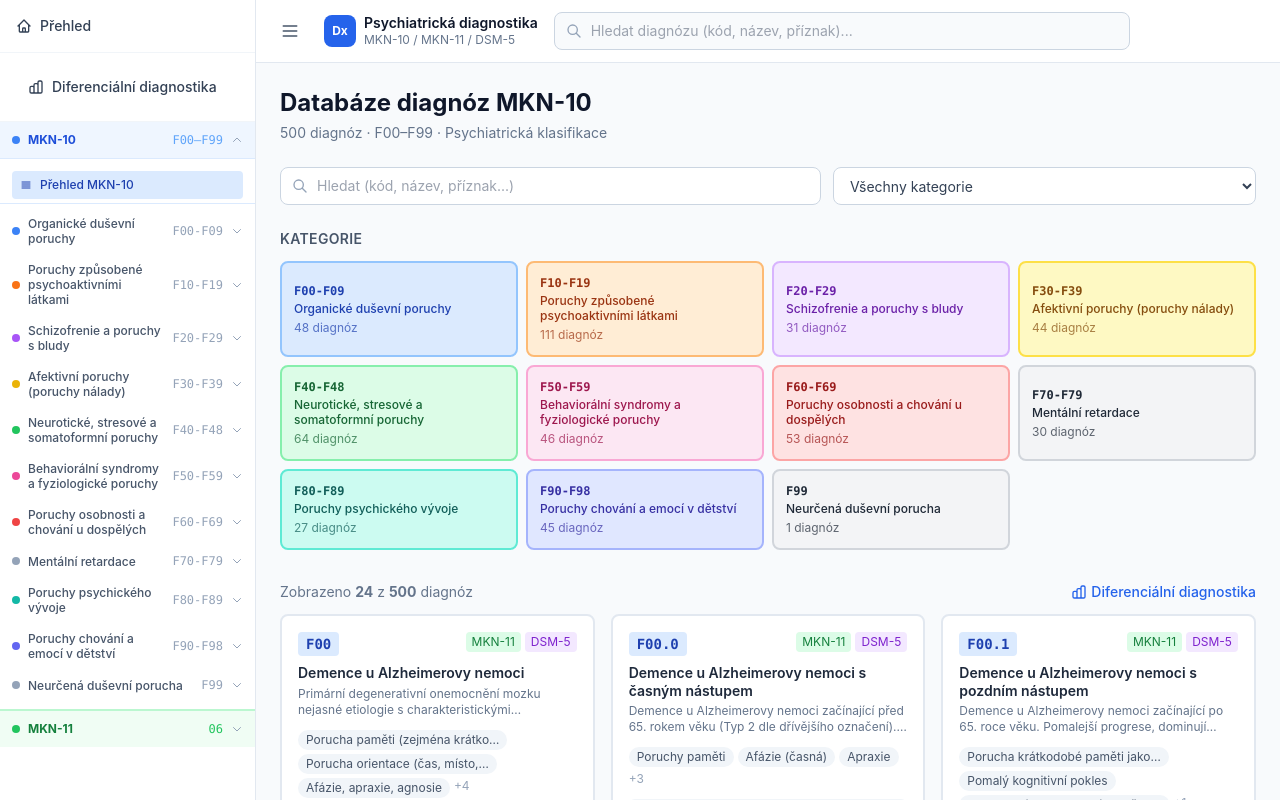
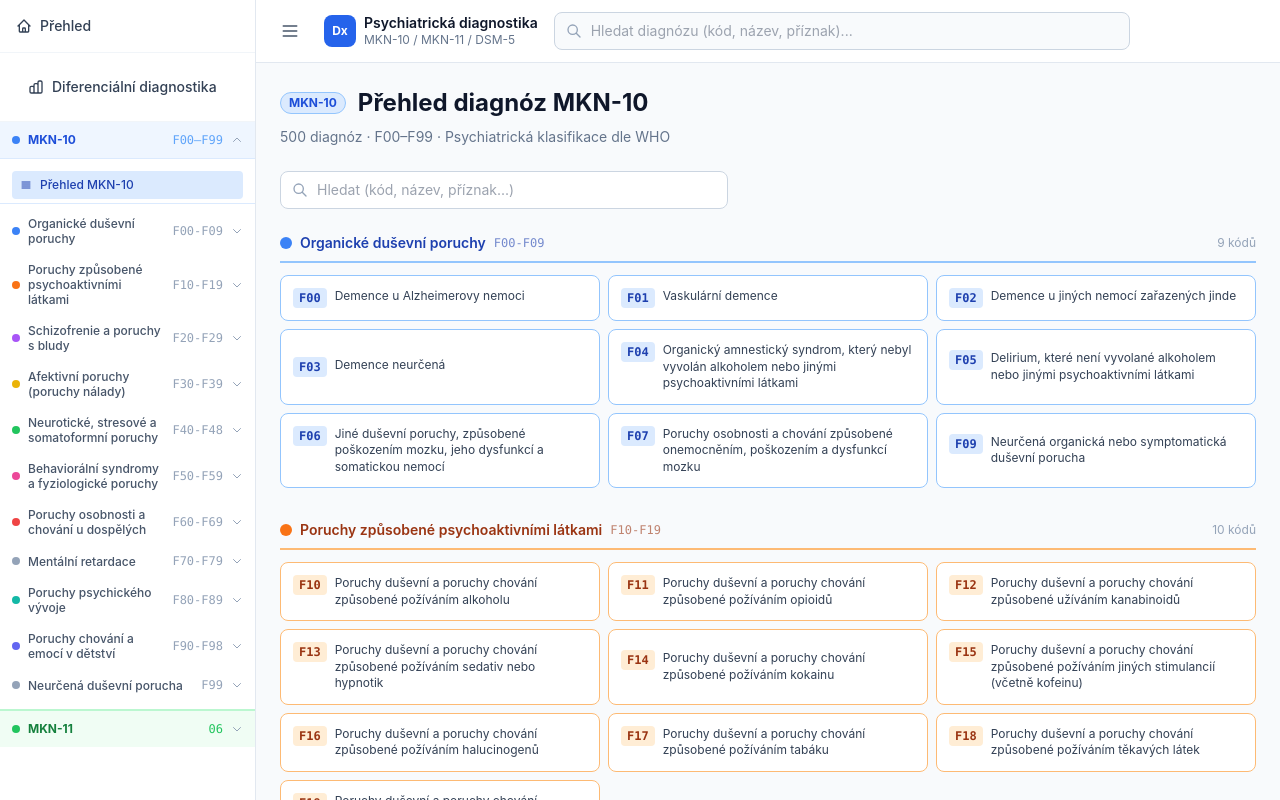
Before and after one commit to TS101-coder/psychiatricka-diagnostika, a React (Vite) app: page / in a window 1280 px wide. Built offline with nearby package versions, Linux system fonts and the light colour scheme.

Commit message:
feat: přehled MKN-10 přepracován do stejného layoutu jako MKN-11
Kategorie s barevnými záhlavími + kartičky pro každý hlavní kód.
Vyhledávání zobrazí flat list výsledků, výchozí pohled skupiny dle kategorií.

Co-Authored-By: Claude Sonnet 4.6 <noreply@anthropic.com>

```diff
--- a/src/pages/Home.jsx
+++ b/src/pages/Home.jsx
@@ -2,41 +2,55 @@ import { useState, useMemo } from 'react'
 import { useNavigate } from 'react-router-dom'
 import { useDiagnozy, useKategorie } from '../hooks/useDiagnozy'
 import { vyhledej, getKategorieBarva, BARVA_CLASSES } from '../utils/helpers'
-import DiagnozaKarta from '../components/DiagnozaKarta'
 
 export default function Home() {
-  const diagnozy = useDiagnozy()
+  const diagnozy  = useDiagnozy()
   const kategorie = useKategorie()
-  const navigate = useNavigate()
+  const navigate  = useNavigate()
   const [dotaz, setDotaz] = useState('')
-  const [vybKategorie, setVybKategorie] = useState('')
-  const [zobrazit, setZobrazit] = useState(24)
 
-  const filtrovane = useMemo(() => {
-    let vysledek = vyhledej(diagnozy, dotaz)
-    if (vybKategorie) {
-      const [od, do_] = vybKategorie.split('-')
+  // Pouze hlavní kódy (bez podkódů s tečkou)
+  const hlavni = useMemo(
+    () => diagnozy.filter(d => !d.kod.includes('.')),
+    [diagnozy]
+  )
+
+  // Výsledky hledání – přes celou databázi
+  const vysledky = useMemo(() => {
+    if (!dotaz.trim()) return null
+    return vyhledej(diagnozy, dotaz).slice(0, 60)
+  }, [diagnozy, dotaz])
+
+  // Skupiny hlavních kódů dle kategorie (zachovává pořadí z mapping.json)
+  const skupiny = useMemo(() => {
+    return kategorie.map(kat => {
+      const [od, do_] = kat.rozsah.split('-')
       const odNum = parseInt(od.replace('F', ''))
       const doNum = do_ ? parseInt(do_.replace('F', '')) : odNum
-      vysledek = vysledek.filter(d => {
+      const kody = hlavni.filter(d => {
         const num = parseInt(d.kod.replace('F', ''))
         return num >= odNum && num <= doNum
       })
-    }
-    return vysledek
-  }, [diagnozy, dotaz, vybKategorie])
-
-  const zobrazene = filtrovane.slice(0, zobrazit)
+      return { kat, kody }
+    }).filter(s => s.kody.length > 0)
+  }, [kategorie, hlavni])
 
   return (
-    <div>
+    <div className="max-w-5xl mx-auto">
+      {/* Záhlaví */}
       <div className="mb-6">
-        <h2 className="text-2xl font-bold text-slate-900 mb-1">Databáze diagnóz MKN-10</h2>
-        <p className="text-slate-500 text-sm">{diagnozy.length} diagnóz · F00–F99 · Psychiatrická klasifikace</p>
+        <div className="flex items-center gap-3 mb-2">
+          <span className="text-xs font-bold bg-blue-100 text-blue-700 border border-blue-300 px-2 py-0.5 rounded-full">MKN-10</span>
+          <h2 className="text-2xl font-bold text-slate-900">Přehled diagnóz MKN-10</h2>
+        </div>
+        <p className="text-slate-500 text-sm">
+          {diagnozy.length} diagnóz · F00–F99 · Psychiatrická klasifikace dle WHO
+        </p>
       </div>
 
-      <div className="flex flex-wrap gap-3 mb-6">
-        <div className="flex-1 min-w-64 relative">
+      {/* Vyhledávání */}
+      <div className="mb-6">
+        <div className="relative max-w-md">
           <svg className="absolute left-3 top-1/2 -translate-y-1/2 w-4 h-4 text-slate-400" fill="none" stroke="currentColor" viewBox="0 0 24 24">
             <path strokeLinecap="round" strokeLinejoin="round" strokeWidth={2} d="M21 21l-6-6m2-5a7 7 0 11-14 0 7 7 0 0114 0z" />
           </svg>
@@ -44,100 +58,85 @@ export default function Home() {
             type="text"
             placeholder="Hledat (kód, název, příznak...)"
             value={dotaz}
-            onChange={e => { setDotaz(e.target.value); setZobrazit(24) }}
+            onChange={e => setDotaz(e.target.value)}
             className="w-full pl-9 pr-4 py-2 text-sm border border-slate-300 rounded-lg bg-white focus:outline-none focus:ring-2 focus:ring-blue-500"
           />
+          {dotaz && (
+            <button
+              onClick={() => setDotaz('')}
+              className="absolute right-3 top-1/2 -translate-y-1/2 text-slate-400 hover:text-slate-600"
+            >✕</button>
+          )}
         </div>
-
-        <select
-          value={vybKategorie}
-          onChange={e => { setVybKategorie(e.target.value); setZobrazit(24) }}
-          className="text-sm border border-slate-300 rounded-lg px-3 py-2 bg-white focus:outline-none focus:ring-2 focus:ring-blue-500 text-slate-700"
-        >
-          <option value="">Všechny kategorie</option>
-          {kategorie.map(k => (
-            <option key={k.rozsah} value={k.rozsah}>{k.rozsah} – {k.nazev}</option>
-          ))}
-        </select>
-
-        {(dotaz || vybKategorie) && (
-          <button
-            onClick={() => { setDotaz(''); setVybKategorie(''); setZobrazit(24) }}
-            className="text-sm text-slate-600 hover:text-slate-900 px-3 py-2 rounded-lg border border-slate-300 hover:bg-slate-50"
-          >
-            Zrušit filtr
-          </button>
-        )}
       </div>
 
-      {!dotaz && !vybKategorie && (
-        <div className="mb-8">
-          <h3 className="text-sm font-semibold text-slate-600 mb-3 uppercase tracking-wide">Kategorie</h3>
-          <div className="grid grid-cols-2 md:grid-cols-3 lg:grid-cols-4 gap-2">
-            {kategorie.map(kat => {
-              const barva = getKategorieBarva(kat.nazev + kat.rozsah)
+      {/* Výsledky hledání */}
+      {vysledky ? (
+        <div>
+          <p className="text-sm text-slate-500 mb-3">Nalezeno: {vysledky.length} záznamů</p>
+          <div className="grid grid-cols-1 md:grid-cols-2 gap-2">
+            {vysledky.map(d => {
+              const barva = getKategorieBarva(d.kategorie)
               const bc = BARVA_CLASSES[barva] || BARVA_CLASSES.gray
-              const pocet = diagnozy.filter(d => {
-                const [od, do_] = kat.rozsah.split('-')
-                const num = parseInt(d.kod.replace('F', ''))
-                const odNum = parseInt(od.replace('F', ''))
-                const doNum = do_ ? parseInt(do_.replace('F', '')) : odNum
-                return num >= odNum && num <= doNum
-              }).length
               return (
                 <button
-                  key={kat.rozsah}
-                  onClick={() => setVybKategorie(kat.rozsah)}
-                  className={`text-left p-3 rounded-lg border-2 hover:shadow-md transition-all ${bc.bg} ${bc.border}`}
+                  key={d.id}
+                  onClick={() => navigate(`/diagnoza/${d.id}`)}
+                  className={`text-left p-3 rounded-lg border hover:shadow-sm transition-all ${bc.border} bg-white`}
                 >
-                  <div className={`text-xs font-mono font-bold ${bc.text}`}>{kat.rozsah}</div>
-                  <div className={`text-xs font-medium mt-0.5 ${bc.text} leading-tight`}>{kat.nazev}</div>
-                  <div className={`text-xs mt-1 opacity-70 ${bc.text}`}>{pocet} diagnóz</div>
+                  <div className="flex items-start gap-2">
+                    <span className={`font-mono text-xs font-bold px-1.5 py-0.5 rounded shrink-0 mt-0.5 ${bc.bg} ${bc.text}`}>{d.kod}</span>
+                    <div>
+                      <p className="text-sm font-medium text-slate-800 leading-snug">{d.nazev_cz}</p>
+                      <p className="text-xs text-slate-400 mt-0.5">{d.kategorie}</p>
+                    </div>
+                  </div>
                 </button>
               )
             })}
           </div>
+          {vysledky.length === 0 && (
+            <div className="text-center py-16 text-slate-400">
+              <p className="text-sm">Žádná diagnóza nenalezena pro „<strong>{dotaz}</strong>"</p>
+            </div>
+          )}
         </div>
-      )}
+      ) : (
+        /* Kategorie skupiny – stejný layout jako MKN-11 */
+        <div className="space-y-8">
+          {skupiny.map(({ kat, kody }) => {
+            const barva = getKategorieBarva(kat.nazev + ' ' + kat.rozsah)
+            const bc    = BARVA_CLASSES[barva] || BARVA_CLASSES.gray
+            return (
+              <div key={kat.rozsah}>
+                {/* Záhlaví kategorie */}
+                <div className={`flex items-center gap-2 mb-3 pb-2 border-b-2 ${bc.border}`}>
+                  <span className={`w-3 h-3 rounded-full shrink-0 ${bc.badge}`} />
+                  <h3 className={`font-semibold text-sm ${bc.text}`}>{kat.nazev}</h3>
+                  <span className={`text-xs font-mono ${bc.text} opacity-60`}>{kat.rozsah}</span>
+                  <span className="text-xs text-slate-400 ml-auto">{kody.length} kódů</span>
+                </div>
 
-      <div className="mb-3 flex items-center justify-between">
-        <p className="text-sm text-slate-500">
-          Zobrazeno <strong>{zobrazene.length}</strong> z <strong>{filtrovane.length}</strong> diagnóz
-        </p>
-        <button
-          onClick={() => navigate('/diferencialni')}
-          className="text-sm text-blue-600 hover:text-blue-800 font-medium flex items-center gap-1"
-        >
-          <svg className="w-4 h-4" fill="none" stroke="currentColor" viewBox="0 0 24 24">
-            <path strokeLinecap="round" strokeLinejoin="round" strokeWidth={2} d="M9 19v-6a2 2 0 00-2-2H5a2 2 0 00-2 2v6a2 2 0 002 2h2a2 2 0 002-2zm0 0V9a2 2 0 012-2h2a2 2 0 012 2v10m-6 0a2 2 0 002 2h2a2 2 0 002-2m0 0V5a2 2 0 012-2h2a2 2 0 012 2v14a2 2 0 01-2 2h-2a2 2 0 01-2-2z" />
-          </svg>
-          Diferenciální diagnostika
-        </button>
-      </div>
-
-      <div className="grid grid-cols-1 md:grid-cols-2 xl:grid-cols-3 gap-4">
-        {zobrazene.map(d => (
-          <DiagnozaKarta key={d.id} diagnoza={d} />
-        ))}
-      </div>
-
-      {filtrovane.length === 0 && (
-        <div className="text-center py-16 text-slate-400">
-          <svg className="w-12 h-12 mx-auto mb-3 opacity-50" fill="none" stroke="currentColor" viewBox="0 0 24 24">
-            <path strokeLinecap="round" strokeLinejoin="round" strokeWidth={1.5} d="M9.172 16.172a4 4 0 015.656 0M9 10h.01M15 10h.01M21 12a9 9 0 11-18 0 9 9 0 0118 0z" />
-          </svg>
-          <p className="text-sm">Žádná diagnóza nenalezena pro "<strong>{dotaz}</strong>"</p>
-        </div>
-      )}
-
-      {filtrovane.length > zobrazit && (
-        <div className="mt-6 text-center">
-          <button
-            onClick={() => setZobrazit(z => z + 24)}
-            className="px-6 py-2 bg-white border border-slate-300 rounded-lg text-sm text-slate-700 hover:bg-slate-50 font-medium"
-          >
-            Načíst dalších 24 ({filtrovane.length - zobrazit} zbývá)
-          </button>
+                {/* Kartičky hlavních kódů */}
+                <div className="grid grid-cols-1 md:grid-cols-2 lg:grid-cols-3 gap-2">
+                  {kody.map(d => (
+                    <button
+                      key={d.id}
+                      onClick={() => navigate(`/diagnoza/${d.id}`)}
+                      className={`text-left p-3 rounded-lg border hover:shadow-sm transition-all bg-white ${bc.border} hover:${bc.bg}`}
+                    >
+                      <div className="flex items-start gap-2">
+                        <span className={`font-mono text-xs font-bold px-1.5 py-0.5 rounded shrink-0 ${bc.bg} ${bc.text}`}>
+                          {d.kod}
+                        </span>
+                        <p className="text-xs text-slate-700 leading-snug">{d.nazev_cz}</p>
+                      </div>
+                    </button>
+                  ))}
+                </div>
+              </div>
+            )
+          })}
         </div>
       )}
     </div>
```
